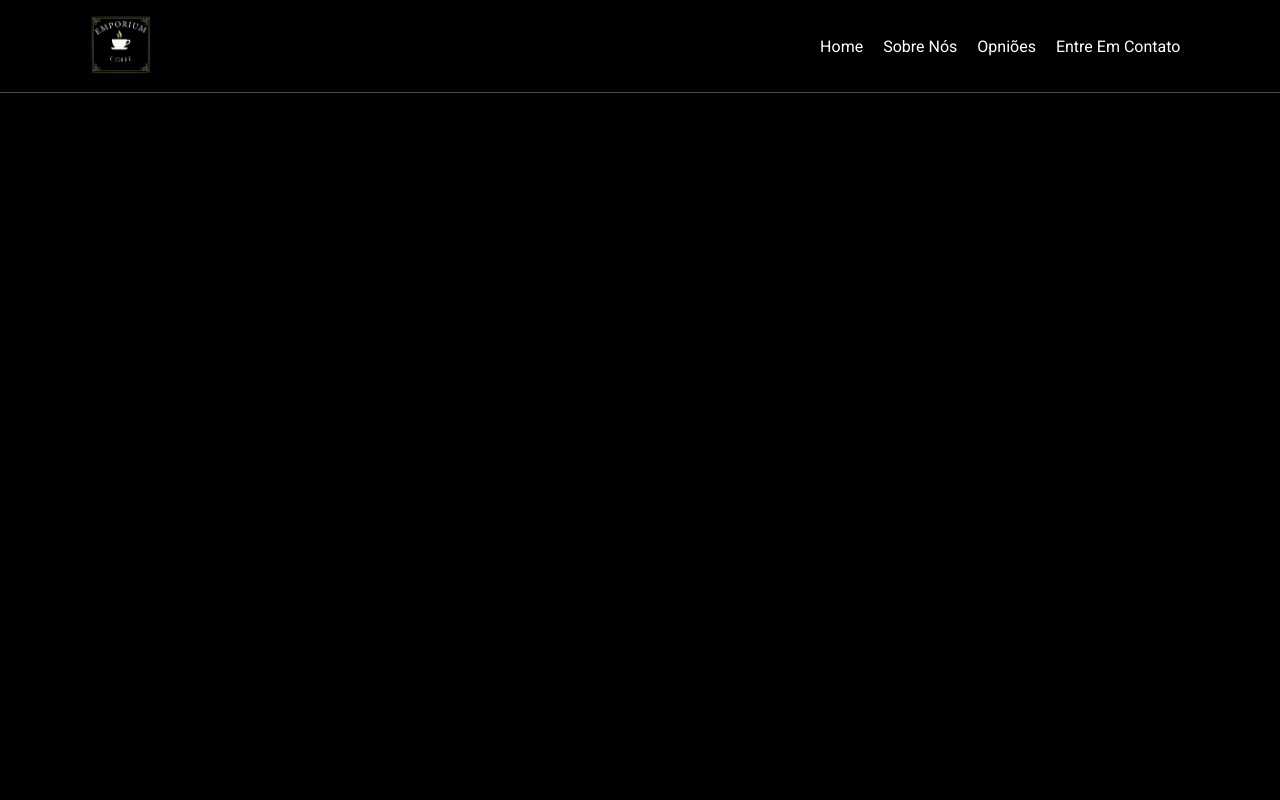
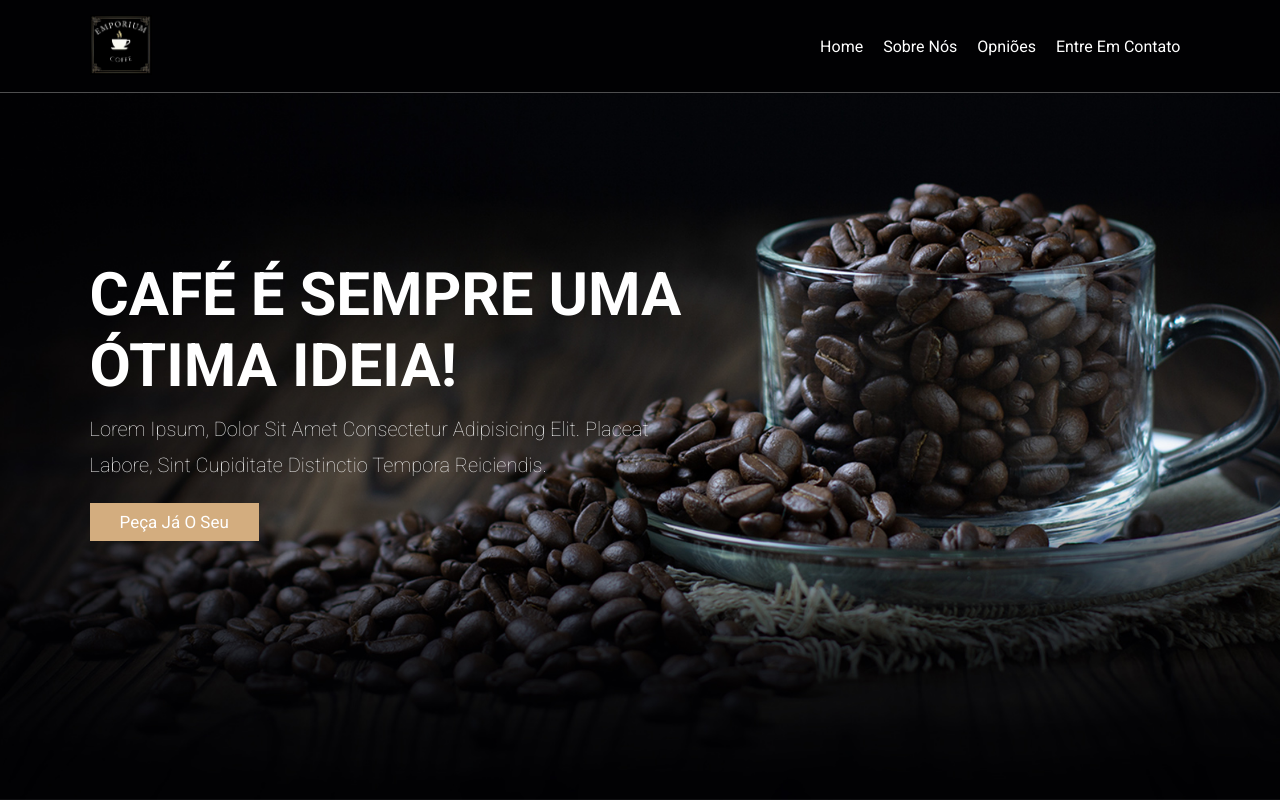
Before and after one commit to SilvanMoura/emporium-coffe-vue, a Vue app: page / in a window 1280 px wide. Built offline with nearby package versions, Linux system fonts and the light colour scheme.

Commit message:
Home creation and styling

```diff
--- a/src/App.vue
+++ b/src/App.vue
@@ -1,14 +1,17 @@
 <template>
   <Header />
+  <Home />
 </template>
 
 <script>
 import Header from './components/Header.vue'
+import Home from './components/Home.vue'
 
 export default {
   name: 'App',
   components: {
-    Header
+    Header,
+    Home
   }
 }
 </script>
--- /dev/null
+++ b/src/components/Home.vue
@@ -0,0 +1,46 @@
+<template>
+    <section class="home" id="home">
+
+    <div class="content">
+        <h3>Café é sempre uma ótima ideia!</h3>
+        <p>Lorem ipsum, dolor sit amet consectetur adipisicing elit. Placeat labore, sint cupiditate distinctio tempora reiciendis.</p>
+        <a href="#" class="btn">Peça já o seu</a>
+    </div>
+
+    </section>
+</template>
+
+<script>
+  export default {
+    name: 'Home'
+  }
+</script>
+
+<style scoped>
+    .home{
+        min-height: 100vh;
+        display: flex;
+        align-items: center;
+        background:url(../../public/images/home-img.jpeg) no-repeat;
+        background-size: cover;
+        background-position: center;
+    }
+
+    .home .content{
+        max-width: 60rem;
+    }
+
+    .home .content h3{
+        font-size: 6rem;
+        text-transform: uppercase;
+        color:#fff;
+    }
+
+    .home .content p{
+        font-size: 2rem;
+        font-weight: lighter;
+        line-height: 1.8;
+        padding:1rem 0;
+        color:#eee;
+    }
+</style>
```
